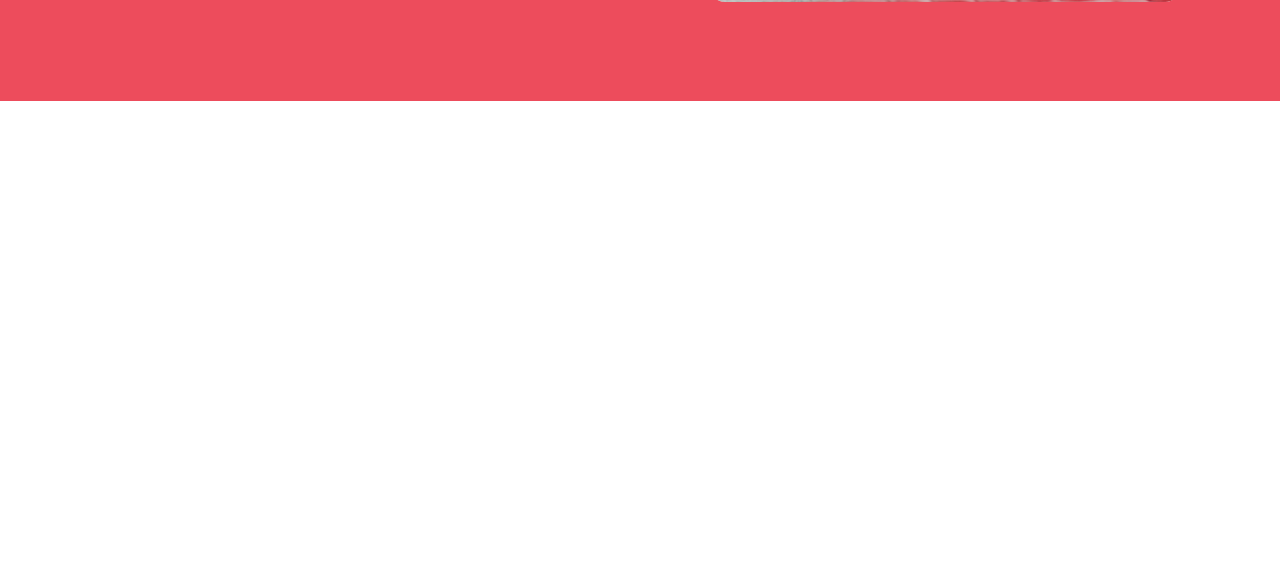
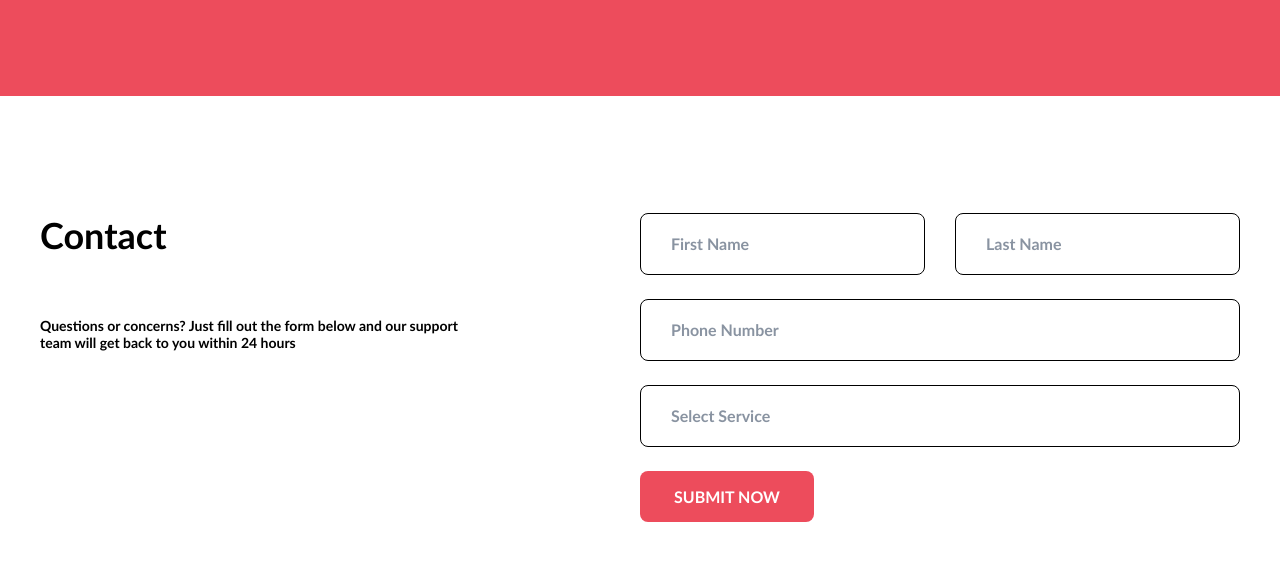
Before and after one commit to ignatevandrey/CloudBudget, a website: page index.html in a window 1280 px wide. Shown: the part 2840-3401 px from the top of the page. Before the commit the page ends 2941 px from the top, so only its background shows below. Drawn offline with Linux system fonts and the light colour scheme.

Commit message:
сделал окно регистраци

```diff
--- a/css/css.css
+++ b/css/css.css
@@ -1,6 +1,11 @@
 body {
     color: #FFFFFF;
     text-decoration: none;
+}
+
+.content {
+    max-width: 1200px;
+    margin: auto;
 }
 
 .filler {
@@ -423,7 +428,7 @@ color: #ED4C5C;
 
 .saving {
     /* position: relative; */
-    padding: 94px 0 96px;
+    padding: 94px 10px 96px;
     max-width: 1200px;
     margin: auto;
     display: flex;
@@ -467,6 +472,7 @@ color: #ED4C5C;
     position: relative;
     width: 100%;
     height: 100%;
+    z-index: 0;
 }
 
 
@@ -484,6 +490,7 @@ color: #ED4C5C;
     border-radius: 16px;
     width: 100%;
     height: 100%;
+    z-index: -2;
 }
 
 .party {
@@ -515,3 +522,70 @@ color: #ED4C5C;
     width: 100%;
     height: 100%;
 }
+
+/* ------------------------------- */
+.contact {
+    padding: 117px 0 78px;
+    display: flex;
+}
+
+.card-contact {
+    width: 100%;
+}
+
+.contact-list {
+    color: #000000;
+    font-size: 36px;
+}
+
+.contact-text {
+    color: #000000;
+    font-size: 14px;
+    padding-top: 60px;
+    padding-bottom: 145px;
+}
+
+.registration {
+    width: 100%;
+    display: grid;
+    gap: 24px;
+}
+
+
+.registration-item {
+    border: solid 1px;
+    color: #000000;
+    border-radius: 8px;
+    width: 100%;
+    height: fit-content;
+    padding: 20px 30px ;
+}
+
+.name {
+    display: flex;
+    justify-content: space-between;
+}
+
+.registration-item-name {
+    margin-right: 30px;
+    /* width: calc(50% - 30px); */
+}
+
+.registration-item-name:last-child {
+    margin-right: 0;
+}
+
+.registration-text {
+    font-size: 16px;
+    line-height: 20px;
+    color: rgba(19, 39, 67, 0.5);
+}
+
+.submit {
+    background-color: #ED4C5C;
+    border-radius: 8px;
+    padding: 16px 34px;
+    width: fit-content;
+}
+
+/* ---------------------- */
--- a/index.html
+++ b/index.html
@@ -215,17 +215,62 @@
                 </div>
             </div>
             <div class="preview">
+                <div class="man">
+                    <img class="img-man" src="images/man.jpg">
+                </div>
                 <div class="shoulder">
                     <img class="img-shoulder" src="images/shoulder.jpg">
                 </div>
                 <div class="party">
                     <img class="img-party" src="images/party.jpg">
                 </div>
-                <div class="man">
-                    <img class="img-man" src="images/man.jpg">
-                </div>
             </div>
         </section>
     </div>
+    <section class="content contact">
+        <div class="card-contact">
+            <div>
+                <h2 class="contact-list">Contact</h2>
+                <p class="contact-text">Questions or concerns? Just fill out the form below and our support <br> team will get back to you within 24 hours</p>
+            </div>
+        </div>
+        <div class="registration">
+            <div class="name">
+                <div class="registration-item registration-item-name">
+                    <div>
+                        <p class="registration-text">First Name</p>
+                    </div>
+                </div>
+                <div class="registration-item registration-item-name">
+                    <div>
+                        <p class="registration-text">Last Name</p>
+                    </div>
+                </div>
+            </div>
+            <div class="registration-item">
+                <div>
+                    <p class="registration-text">Phone Number</p>
+                </div>
+            </div>
+            <div class="registration-item">
+                <div>
+                    <p class="registration-text">Select Service</p>
+                </div>
+            </div>
+            <div>
+                <div class="submit">
+                    <p>SUBMIT NOW</p>
+                </div>
+            </div>
+        </div>
+    </section>
+    <footer class="footer">
+        <div class="card-footer">
+            <h2 class="heading-footer">Address</h2>
+            <p class="footer-list-item">Pipang Ltd, Griva Digeni,
+                81-83 Jacovides Tower, 1st Floor
+                1090 Picosia USA</p>
+        </div>
+    </footer>
 </body>
 </html>
```
